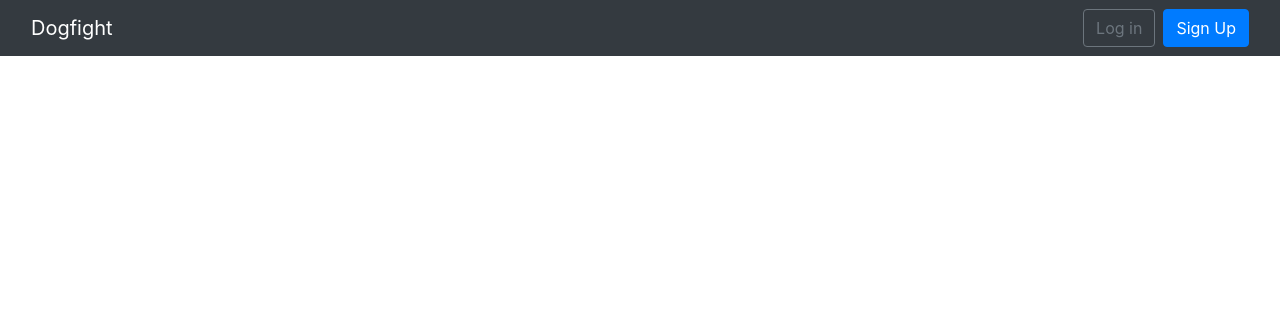
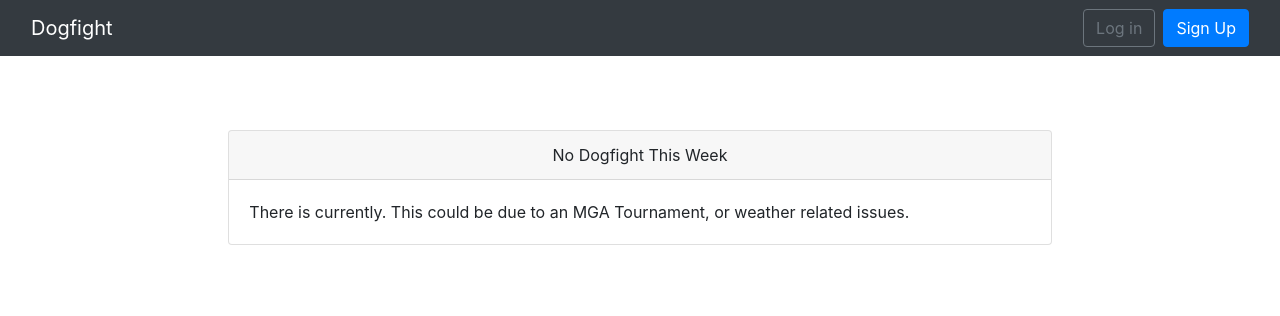
Before and after one commit to lucaskruk13/DogfightWebsite, a Django app: page / in a window 1280 px wide. Shown: the top 316 px of the page. Run offline with Django 3.2, Linux system fonts and the light colour scheme; data comes from the database, SQL or seed files in the repository; parts of the project's set-up code (start-up, migrations or seed data) failed here and were passed over; some libraries are stand-ins or nearby versions.

Commit message:
Wellness updates

```diff
--- a/feed/views.py
+++ b/feed/views.py
@@ -3,6 +3,7 @@ from django.views.generic import TemplateView, DetailView
 from accounts.models import Scores
 from feed.models import Course, Dogfight
 from datetime import datetime
+from django.contrib.auth.models import User
 
 from django.contrib import messages
 
@@ -27,6 +28,8 @@ class FeedView(TemplateView):
             context['prize_money_dict'] = dogfight.get_prize_money_dictionary_for_num_players(scores.count())
         else:
             context['prize_money_dict'] = {"Not Enough Players": "No Players Currently Signed Up"}
+
+        context['golfer_list'] = User.objects.all()
 
 
         return context
--- a/templates/accounts/profile.html
+++ b/templates/accounts/profile.html
@@ -1,7 +1,7 @@
 {% extends 'common/base.html' %}
 {% load static %}
 
-{# TODO: Create Profile View #}
+{# TODO: Create Profile Edit View #}
 {% block content %}
 
     <div class="container text-center col-lg-8 col-md-8 col-sm-8">
@@ -40,7 +40,6 @@
                     {% for score in scores %}
                         {% if score.countable %}
                         <tr>
-                            {# TODO: Maybe set the dogfight course to be Null for scores that were there before the website existed #}
                             <td>{{ score.score }}</td>
                             <td>{{ score.dogfight}}</td>
                         </tr>
--- a/templates/feed/feed.html
+++ b/templates/feed/feed.html
@@ -140,7 +140,23 @@
 
         </div>
 
+    {% else %}
+
+        {# There is No Dogfight for the week #}
+        <div class="container col-md-8">
+            <div class="card">
+                <div class="card-header text-center">
+                    No Dogfight This Week
+                </div>
+
+                <div class="card-body">
+                    There is currently. This could be due to an MGA Tournament, or weather related issues.
+                </div>
+            </div>
+        </div>
+
     {% endif %}
+
 
 {% endblock content %}
 
```
Also changed, not shown: DogfightWebsite/settings.py (+7 -1 lines).
